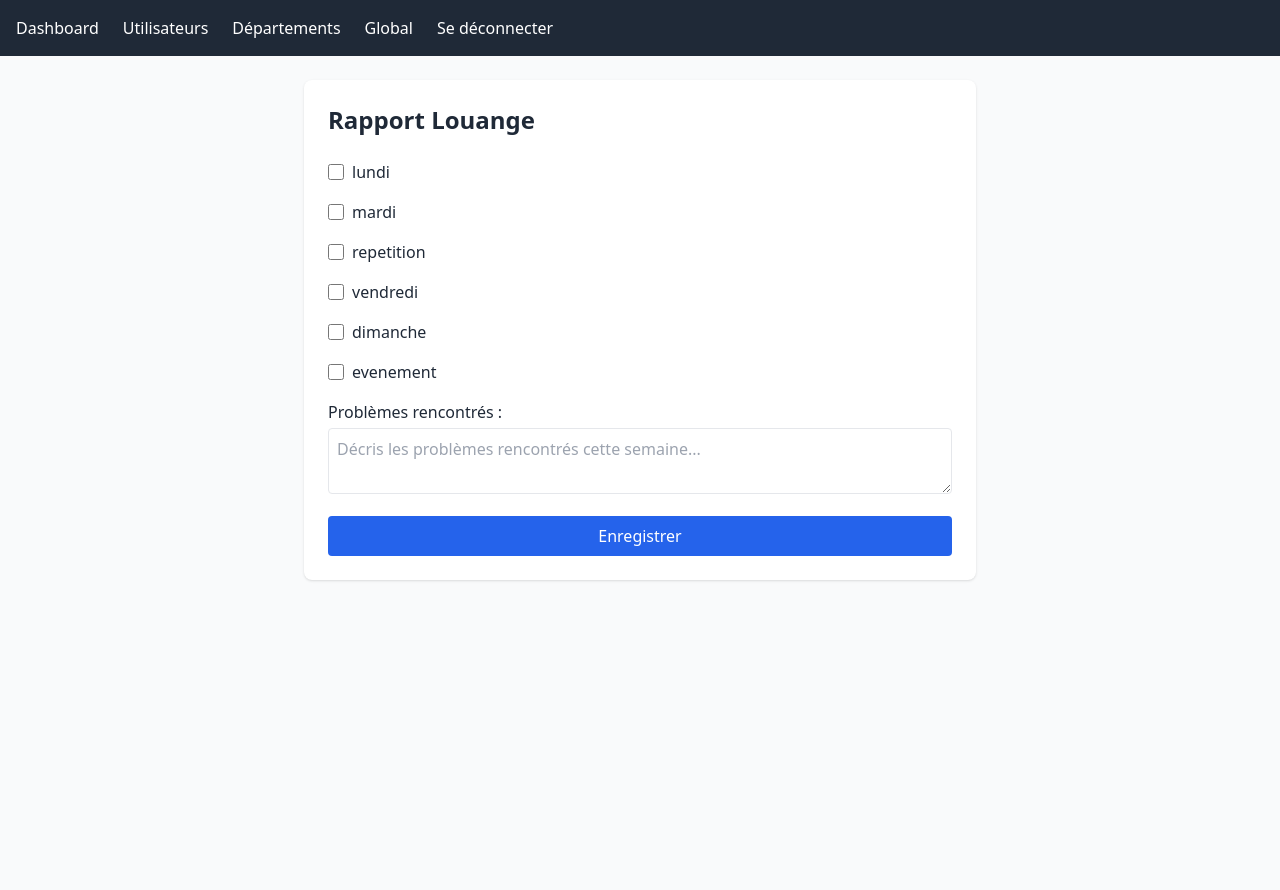
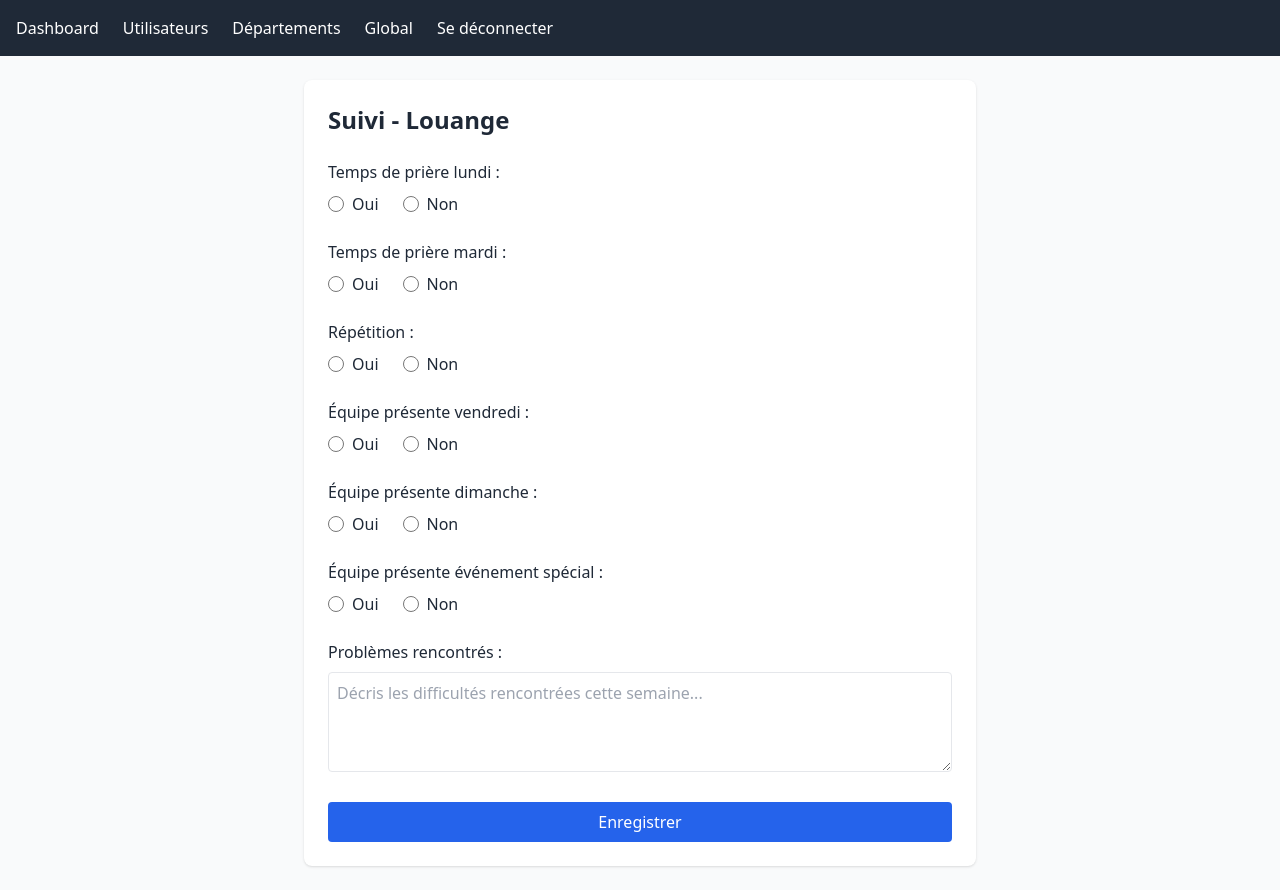
Before and after one commit to allanbavajee/CheminDeGarde, a Next.js app: page /louange in a window 1280 px wide. Before the commit the page ends 800 px from the top, so only its background shows below. Built offline with nearby package versions, Linux system fonts and the light colour scheme; no server answers.

Commit message:
Update page.tsx

```diff
--- a/app/louange/page.tsx
+++ b/app/louange/page.tsx
@@ -1,87 +1,148 @@
 /*app/louange/page.tsx*/
 "use client";
 
-import { useState } from "react";
-import supabase from "@/lib/supabaseClient";
+import React, { useState } from "react";
+
+type FormState = {
+  lundi: string;
+  mardi: string;
+  repetition: string;
+  vendredi: string;
+  dimanche: string;
+  evenement: string;
+  probleme: string;
+};
 
 export default function LouangePage() {
-  const [formData, setFormData] = useState({
-    lundi: false,
-    mardi: false,
-    repetition: false,
-    vendredi: false,
-    dimanche: false,
-    evenement: false,
+  const [formData, setFormData] = useState<FormState>({
+    lundi: "",
+    mardi: "",
+    repetition: "",
+    vendredi: "",
+    dimanche: "",
+    evenement: "",
     probleme: "",
   });
+  const [loading, setLoading] = useState(false);
+  const [message, setMessage] = useState<string | null>(null);
 
-  // ✅ Handler pour les checkbox
-  const handleCheckboxChange = (e: React.ChangeEvent<HTMLInputElement>) => {
-    const { name, checked } = e.target;
-    setFormData(prev => ({ ...prev, [name]: checked }));
+  const handleRadioChange = (e: React.ChangeEvent<HTMLInputElement>) => {
+    const { name, value } = e.target;
+    setFormData((prev) => ({ ...prev, [name]: value }));
   };
 
-  // ✅ Handler pour le textarea
   const handleTextareaChange = (e: React.ChangeEvent<HTMLTextAreaElement>) => {
     const { name, value } = e.target;
-    setFormData(prev => ({ ...prev, [name]: value }));
+    setFormData((prev) => ({ ...prev, [name]: value }));
   };
 
   const handleSubmit = async (e: React.FormEvent) => {
     e.preventDefault();
-    const { error } = await supabase.from("louange").insert([formData]);
+    setLoading(true);
+    setMessage(null);
 
-    if (error) {
-      alert("Erreur : " + error.message);
-    } else {
-      alert("Rapport enregistré ✅");
+    try {
+      const res = await fetch("/api/louange", {
+        method: "POST",
+        headers: { "Content-Type": "application/json" },
+        body: JSON.stringify(formData),
+      });
+
+      if (!res.ok) {
+        const err = await res.json().catch(() => ({}));
+        throw new Error(err?.error || "Erreur lors de l'enregistrement");
+      }
+
+      setMessage("✅ Rapport enregistré avec succès !");
       setFormData({
-        lundi: false,
-        mardi: false,
-        repetition: false,
-        vendredi: false,
-        dimanche: false,
-        evenement: false,
+        lundi: "",
+        mardi: "",
+        repetition: "",
+        vendredi: "",
+        dimanche: "",
+        evenement: "",
         probleme: "",
       });
+    } catch (err: any) {
+      setMessage("❌ " + (err.message || "Erreur inconnue"));
+    } finally {
+      setLoading(false);
     }
   };
 
   return (
     <div className="max-w-2xl mx-auto p-6 bg-white shadow rounded-lg">
-      <h1 className="text-2xl font-bold mb-6">Rapport Louange</h1>
+      <h1 className="text-2xl font-bold mb-6">Suivi - Louange</h1>
 
-      <form onSubmit={handleSubmit} className="space-y-4">
-        {["lundi", "mardi", "repetition", "vendredi", "dimanche", "evenement"].map(key => (
-          <label key={key} className="flex items-center space-x-2">
-            <input
-              type="checkbox"
-              name={key}
-              checked={formData[key as keyof typeof formData] as boolean}
-              onChange={handleCheckboxChange}
-              className="h-4 w-4"
-            />
-            <span>{key}</span>
-          </label>
+      <form onSubmit={handleSubmit} className="space-y-6">
+        {[
+          { name: "lundi", label: "Temps de prière lundi" },
+          { name: "mardi", label: "Temps de prière mardi" },
+          { name: "repetition", label: "Répétition" },
+          { name: "vendredi", label: "Équipe présente vendredi" },
+          { name: "dimanche", label: "Équipe présente dimanche" },
+          { name: "evenement", label: "Équipe présente événement spécial" },
+        ].map((field) => (
+          <div key={field.name}>
+            <label className="block font-medium mb-2">{field.label} :</label>
+            <div className="flex items-center gap-6">
+              <label className="inline-flex items-center gap-2">
+                <input
+                  type="radio"
+                  name={field.name}
+                  value="Oui"
+                  checked={formData[field.name as keyof FormState] === "Oui"}
+                  onChange={handleRadioChange}
+                  className="h-4 w-4"
+                />
+                <span>Oui</span>
+              </label>
+
+              <label className="inline-flex items-center gap-2">
+                <input
+                  type="radio"
+                  name={field.name}
+                  value="Non"
+                  checked={formData[field.name as keyof FormState] === "Non"}
+                  onChange={handleRadioChange}
+                  className="h-4 w-4"
+                />
+                <span>Non</span>
+              </label>
+            </div>
+          </div>
         ))}
 
         <div>
-          <label className="block font-medium mb-1">Problèmes rencontrés :</label>
+          <label className="block font-medium mb-2">Problèmes rencontrés :</label>
           <textarea
             name="probleme"
             value={formData.probleme}
             onChange={handleTextareaChange}
-            placeholder="Décris les problèmes rencontrés cette semaine..."
-            className="border p-2 w-full rounded"
+            placeholder="Décris les difficultés rencontrées cette semaine..."
+            className="w-full border p-2 rounded min-h-[100px]"
           />
         </div>
 
         <button
           type="submit"
-          className="w-full bg-blue-600 text-white py-2 rounded hover:bg-blue-700"
+          disabled={loading}
+          className="w-full bg-blue-600 text-white py-2 rounded hover:bg-blue-700 disabled:opacity-50"
         >
-          Enregistrer
+          {loading ? "Enregistrement..." : "Enregistrer"}
         </button>
+
+        {message && (
+          <p
+            className={
+              message.startsWith("✅")
+                ? "mt-4 text-center text-green-700 font-semibold"
+                : "mt-4 text-center text-red-600 font-semibold"
+            }
+          >
+            {message}
+          </p>
+        )}
       </form>
     </div>
   );
```
